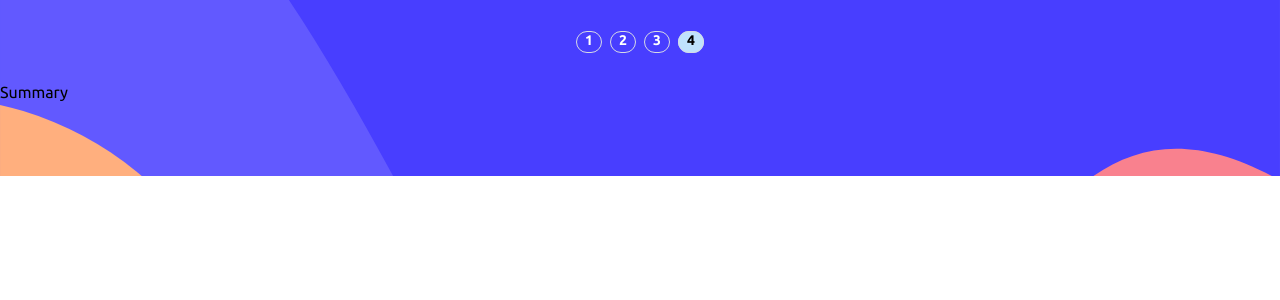
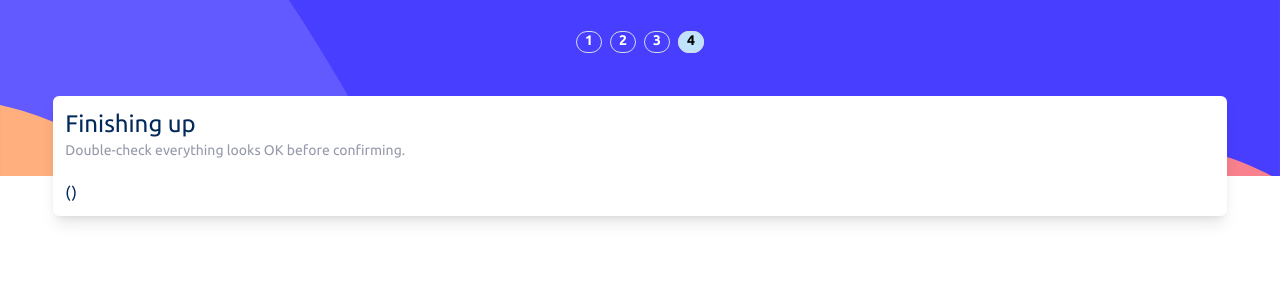
Before and after one commit to JaacielBriseo/multi-step-form, a React (Create React App) app: page /summary in a window 1280 px wide. Shown: the top 300 px of the page. Built offline with nearby package versions, Linux system fonts and the light colour scheme.

Commit message:
Summary first approach

```diff
--- a/src/components/SelectYourPlan.tsx
+++ b/src/components/SelectYourPlan.tsx
@@ -9,7 +9,7 @@ export const SelectYourPlan = () => {
 				<p className='text-CoolGray'>You have the option of monthly or yearly billing.</p>
 			</div>
 			<div className='flex flex-col justify-center items-center space-y-8'>
-				{options.map((option, index) => {
+				{options.map((option, index:number) => {
 					return (
 						<button
 							key={option.plan}
--- a/src/views/Summary.tsx
+++ b/src/views/Summary.tsx
@@ -1,5 +1,18 @@
+import { useAppSelector } from '../store/hookTypes';
 export const Summary = () => {
-  return (
-    <div>Summary</div>
-  )
-}
+	const { paymentType, addons, subscriptionPlan } = useAppSelector((state) => state.subscription);
+	return (
+		<div className='text-MarineBlue w-11/12 mx-auto bg-White rounded-md mt-4 shadow-lg p-3 flex flex-col'>
+			<div className='w-[85%]'>
+				<h1 className='text-2xl'>Finishing up</h1>
+				<p className='text-CoolGray text-sm'>Double-check everything looks OK before confirming.</p>
+			</div>
+			<div className='mt-5 divide-y divide-gray-500'>
+				<h4>
+					{subscriptionPlan} ({paymentType})
+				</h4>
+        {addons}
+			</div>
+		</div>
+	);
+};
```
